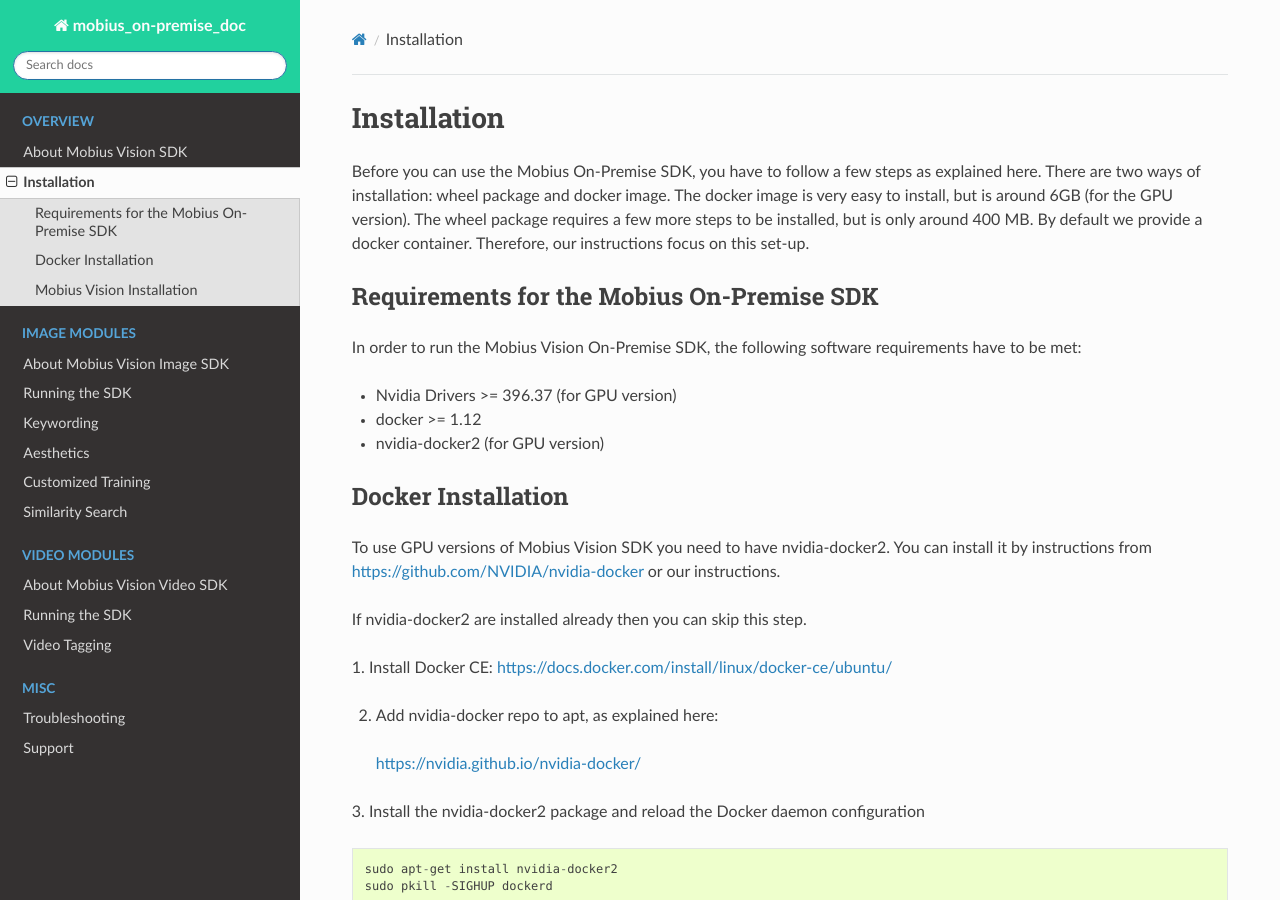
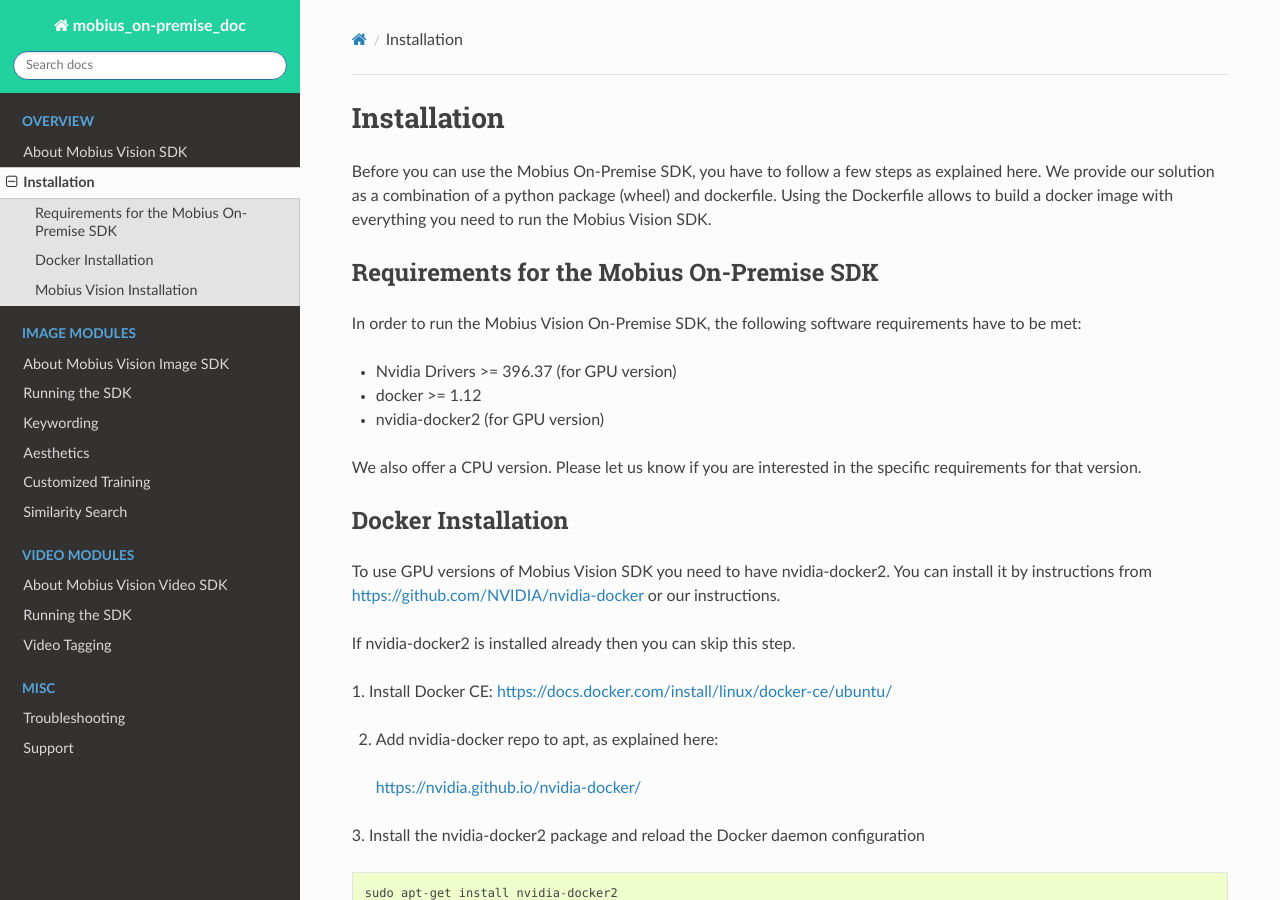
Before and after one commit to rumlingd/mobius_on-premise_doc, a Sphinx documentation site: the page built from source/installation.rst, in a window 1280 px wide and 900 px high. Built offline with Sphinx 7.4.7 and the Read the Docs theme 2.0.0, drawn with Linux system fonts in a browser that asks for light colours; formulas are drawn with MathJax 3.

Commit message:
Change installation text for new distribution method

```diff
--- a/source/installation.rst
+++ b/source/installation.rst
@@ -4,8 +4,7 @@
 ==================
 
 Before you can use the Mobius On-Premise SDK, you have to follow a few steps as explained here.
-There are two ways of installation: wheel package and docker image. The docker image is very easy to install, but is around 6GB (for the GPU version).
-The wheel package requires a few more steps to be installed, but is only around 400 MB. By default we provide a docker container. Therefore, our instructions focus on this set-up.
+We provide our solution as a combination of a python package (wheel) and dockerfile. Using the Dockerfile allows to build a docker image with everything you need to run the Mobius Vision SDK.
 
 
 Requirements for the Mobius On-Premise SDK
@@ -17,13 +16,14 @@
 *   docker >= 1.12
 *   nvidia-docker2 (for GPU version)
 
+We also offer a CPU version. Please let us know if you are interested in the specific requirements for that version.
 
 Docker Installation
 -------------------
 
 To use GPU versions of Mobius Vision SDK you need to have nvidia-docker2. You can install it by instructions from https://github.com/NVIDIA/nvidia-docker or our instructions.
 
-If nvidia-docker2 are installed already then you can skip this step.
+If nvidia-docker2 is installed already then you can skip this step.
 
 1. Install Docker CE:
 https://docs.docker.com/install/linux/docker-ce/ubuntu/
```
